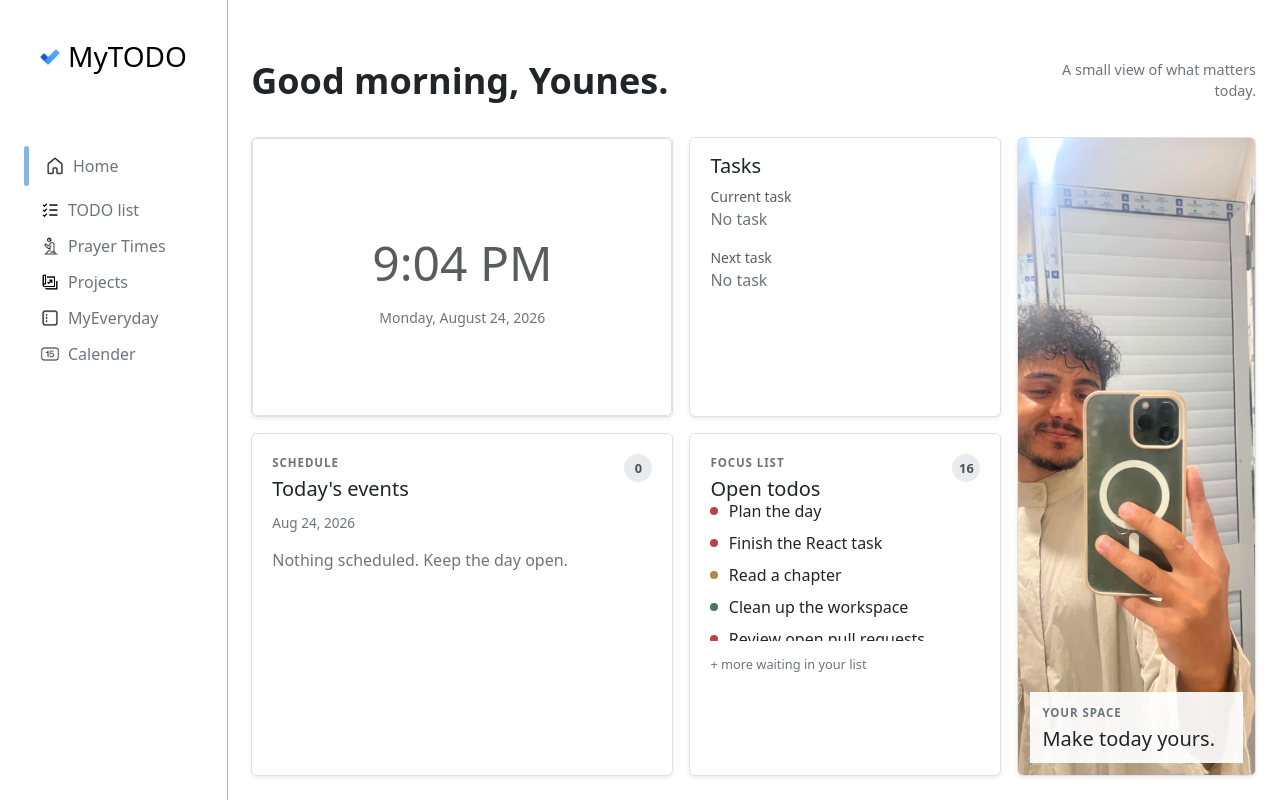
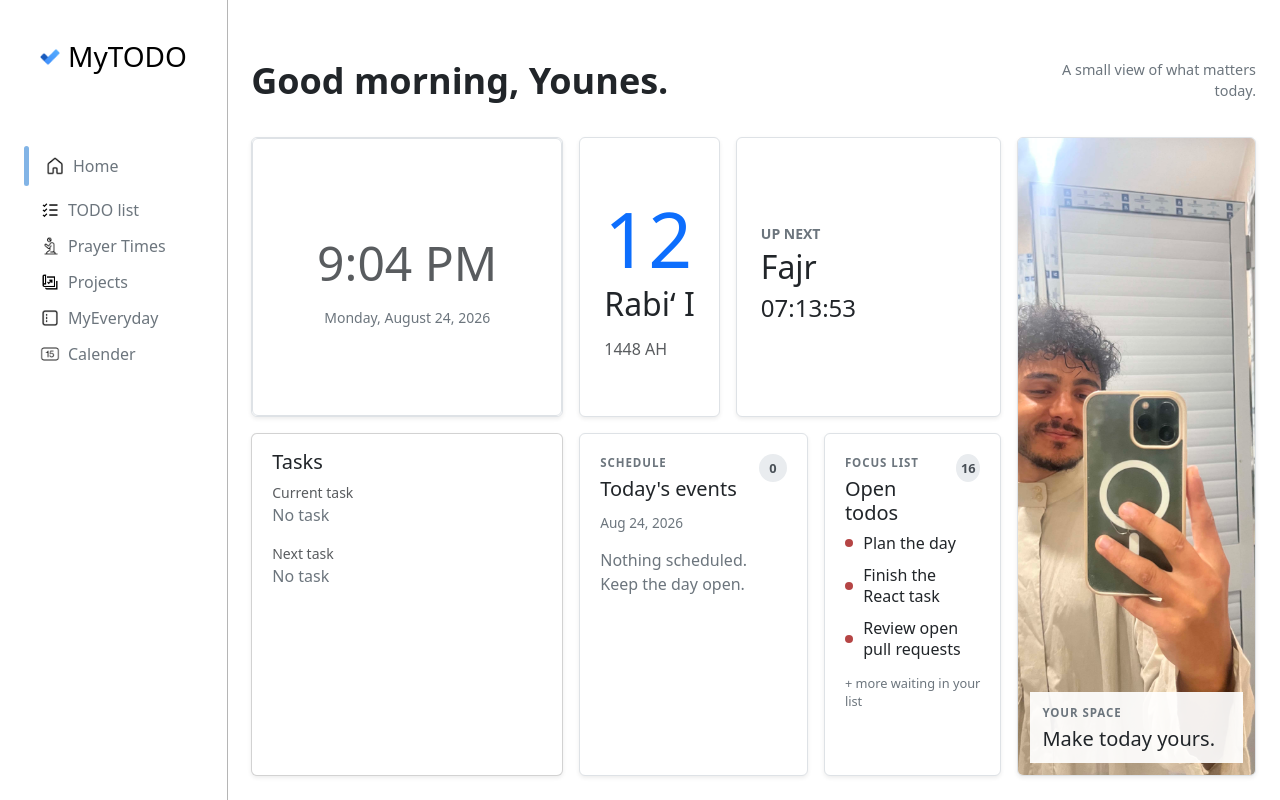
Before and after one commit to younes-bayouli/TodoApp, a React (Vite) app in the folder Client/: page /home in a window 1280 px wide. Built offline with nearby package versions, Linux system fonts and the light colour scheme.

Commit message:
front end ready

```diff
--- a/Client/src/Components/Cards/NextPrayerCard.jsx
+++ b/Client/src/Components/Cards/NextPrayerCard.jsx
@@ -6,7 +6,7 @@ function getPrayerDate(time, date, addDay = false) {
 	return prayerDate;
 }
 
-function NextPrayerCard({ prayers, date }) {
+function NextPrayerCard({ prayers, date, small = false, className="" }) {
 	const prayerNames = ["fajr", "dhuhr", "asr", "maghrib", "isha"];
 	let nextPrayer = prayerNames
 		.map((name) => ({
@@ -34,17 +34,21 @@ function NextPrayerCard({ prayers, date }) {
 	const label = nextPrayer.name[0].toUpperCase() + nextPrayer.name.slice(1);
 
 	return (
-		<div className="card shadow-sm border rounded bg-white p-4 next-prayer-card">
+		<div className={`card shadow-sm border rounded bg-white p-4 next-prayer-card ${className}`}>
 			<p className="text-secondary small fw-semibold text-uppercase mb-1">
 				Up next
 			</p>
 			<h2>{label}</h2>
-			<div
-				className="next-prayer-time"
-				aria-label="Time remaining"
-			>
-				{countdown}
-			</div>
+			{small && (
+				<h4 className="next-prayer-time-sm" aria-label="Time remaining">
+					{countdown}
+				</h4>
+			)}
+			{!small && (
+				<h1 className="next-prayer-time" aria-label="Time remaining">
+					{countdown}
+				</h1>
+			)}
 		</div>
 	);
 }
--- a/Client/src/Components/Cards/TodoPreviewCard.jsx
+++ b/Client/src/Components/Cards/TodoPreviewCard.jsx
@@ -4,9 +4,9 @@ const priorityColors = {
 	low: "#4b7a5a",
 };
 
-function TodoPreviewCard({ todos = [], limit = 5 }) {
+function TodoPreviewCard({ todos = [], limit = 3 }) {
 	const visibleTodos = todos
-		.filter((todo) => !todo.completed)
+		.filter((todo) => !todo.completed && todo.priority==="high")
 		.slice(0, limit);
 
 	return (
@@ -20,7 +20,7 @@ function TodoPreviewCard({ todos = [], limit = 5 }) {
 					{todos.filter((todo) => !todo.completed).length}
 				</span>
 			</div>
-			<ul className="home-todo-list">
+			<ul className="home-todo-list mt-2">
 				{visibleTodos.length > 0 ? (
 					visibleTodos.map((todo) => (
 						<li key={todo.id}>
--- a/Client/src/Pages/Home/Home.css
+++ b/Client/src/Pages/Home/Home.css
@@ -34,7 +34,7 @@
 .home-gallery {
 	display: grid;
 	height: 85%;
-	grid-template-columns: minmax(0, 1.15fr) minmax(0, 0.85fr) minmax(
+	grid-template-columns: minmax(0, 0.85fr) minmax(0, 1.15fr) minmax(
 			150px,
 			0.65fr
 		);
--- a/Client/src/Pages/Home/Home.jsx
+++ b/Client/src/Pages/Home/Home.jsx
@@ -1,12 +1,15 @@
 import { useState } from "react";
-import TodayEventsCard from "../../Components/Cards/TodayEventsCard";
 import PhotoCard from "../../Components/Cards/PhotoCard";
-import TodoPreviewCard from "../../Components/Cards/TodoPreviewCard";
 import TimeCard from "../../Components/Cards/TimeCard";
 import TaskStatusCard from "../../Components/Cards/TaskStatusCard";
+import TodoPreviewCard from "../../Components/Cards/TodoPreviewCard";
+import TodayEventsCard from "../../Components/Cards/TodayEventsCard";
+import IslamicDateCard from "../../Components/Cards/IslamicDateCard";
+import NextPrayerCard from "../../Components/Cards/NextPrayerCard";
 import fakeEvents from "../../fakeData/fakeEvents.json";
 import fakeTodos from "../../fakeData/fakeTodos.json";
 import fakeTasks from "../../fakeData/fakeTasks.json";
+import prayers from "../../fakeData/fakePrayers.json";
 import { toDateKey } from "../../Utils/dateUtilities";
 import { useDate } from "../../Utils/useTime";
 import { format } from "../../Utils/timeUtilities";
@@ -55,12 +58,16 @@ function Home() {
 				<div className="home-card home-time-card">
 					<TimeCard date={date} />
 				</div>
-				<div className="home-card home-status-card">
-					<TaskStatusCard currentTask={current} nextTask={next} />
+				<div className="d-flex gap-3">
+					<IslamicDateCard date={date} />
+					<NextPrayerCard prayers={prayers} className="flex-fill" date={date} small={true}/>
 				</div>
-				<TodayEventsCard events={todaysEvents} date={date} />
+				<TaskStatusCard currentTask={current} nextTask={next} />
+				<div className="d-flex gap-3">
+					<TodayEventsCard events={todaysEvents} date={date} />
+				<TodoPreviewCard todos={fakeTodos} />
+				</div>
 				<PhotoCard photo={photo} />
-				<TodoPreviewCard todos={fakeTodos} />
 			</section>
 		</main>
 	);
--- a/Client/src/Pages/PrayerTimes/PrayerTimes.css
+++ b/Client/src/Pages/PrayerTimes/PrayerTimes.css
@@ -138,6 +138,7 @@
 	line-height: 1;
 }
 
+
 .next-prayer-countdown {
 	font-size: 0.95rem;
 }
```
